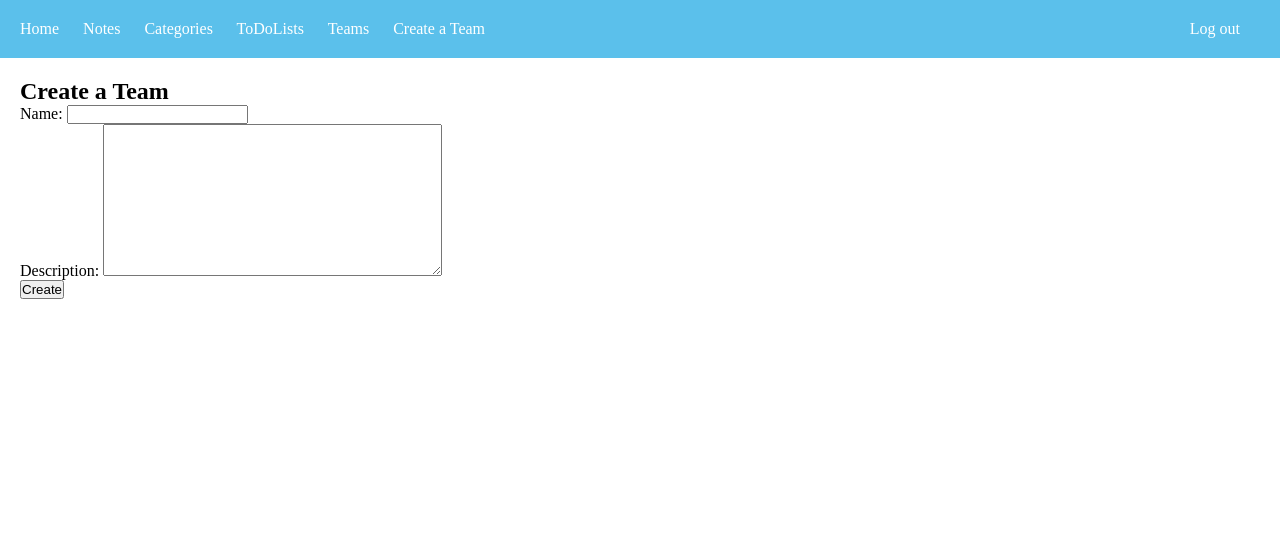
After one commit to reneczka/notepad, a Django app: page /team/create/ in a window 1280 px wide. The commit adds this page. Shown: the top 539 px of the page. Run offline with Django 4.2, Linux system fonts and the light colour scheme; the visitor is signed in with stand-in values (Sample User, id 1); parts of the project's set-up code (start-up, migrations or seed data) failed here and were passed over.

Commit message:
add all teams feature

```diff
--- a/notepad/urls.py
+++ b/notepad/urls.py
@@ -44,4 +44,10 @@ urlpatterns = [
     path('register/', views.register, name='register'),
     path('login/', LoginView.as_view(), name='login'),
     path('logout/', LogoutView.as_view(), name='logout'),
+    path('team/create/', views.team_create, name='team_create'),
+    path('team/list/', views.team_list, name='team_list'),
+    path('team/<int:pk>/', views.team_detail, name='team_detail'),
+    path('team/<int:pk>/join/', views.team_join, name='team_join'),
+    path('team/<int:pk>/leave/', views.team_leave, name='team_leave'),
+    path('team/<int:pk>/delete/', views.team_delete, name='team_delete'),
 ]
--- a/notepad_app/forms.py
+++ b/notepad_app/forms.py
@@ -1,7 +1,7 @@
 from django import forms
 # from django.forms import DateInput
-
-from .models import Note, Category, TodoList, TodoItem
+from django.contrib.auth.models import User
+from .models import Note, Category, TodoList, TodoItem, Team, TeamMember
 
 
 class NoteForm(forms.ModelForm):
@@ -32,3 +32,19 @@ class TodoItemForm(forms.ModelForm):
     class Meta:
         model = TodoItem
         fields = ['title', 'completed']
+
+
+class TeamForm(forms.ModelForm):
+    class Meta:
+        model = Team
+        fields = ['name', 'description']
+
+
+class TeamMemberForm(forms.Form):
+    username = forms.CharField()
+
+    def clean_username(self):
+        username = self.cleaned_data['username']
+        if not User.objects.filter(username=username).exists():
+            raise forms.ValidationError("This username does not exist")
+        return username
--- a/notepad_app/models.py
+++ b/notepad_app/models.py
@@ -42,3 +42,21 @@
 
     def __str__(self):
         return self.title
+
+
+class Team(models.Model):
+    name = models.CharField(max_length=200)
+    description = models.TextField(blank=True)
+    owner = models.ForeignKey(User, on_delete=models.CASCADE, related_name='owned_teams')
+    members = models.ManyToManyField(User, through='TeamMember')
+
+    def __str__(self):
+        return self.name
+
+
+class TeamMember(models.Model):
+    user = models.ForeignKey(User, on_delete=models.CASCADE)
+    team = models.ForeignKey(Team, on_delete=models.CASCADE)
+
+    def __str__(self):
+        return f'{self.user.username} is a member of {self.team.name}'
--- a/notepad_app/views.py
+++ b/notepad_app/views.py
@@ -1,9 +1,12 @@
+from django.contrib.auth.models import User
+from django.http import HttpResponseRedirect
 from django.shortcuts import render, get_object_or_404, redirect, reverse
 from django.contrib.auth import views as auth_views, authenticate, login
 from django.contrib.auth.forms import UserCreationForm
 from django.contrib.auth.decorators import login_required
-from .models import Category, Note, TodoList, TodoItem
-from .forms import NoteForm, CategoryForm, TodoListForm, TodoItemForm
+from .models import Category, Note, TodoList, TodoItem, Team, TeamMember
+from .forms import NoteForm, CategoryForm, TodoListForm, TodoItemForm, TeamForm
+from guardian.shortcuts import assign_perm
 
 
 # Create your views here
@@ -238,3 +241,60 @@ def delete_todo_item(request, pk):
         todo_item.delete()
         return redirect('todo_list_detail', pk=todo_list.id)
     return render(request, 'delete_todo_item.html', {'todo_item': todo_item, 'todo_list': todo_list})
+
+
+def share_note_with_team(note, team):
+    assign_perm('view_note', team, note)
+
+
+def can_user_view_note(user, note):
+    return user.has_perm('view_note', note)
+
+
+@login_required
+def team_create(request):
+    if request.method == 'POST':
+        form = TeamForm(request.POST)
+        if form.is_valid():
+            team = form.save(commit=False)
+            team.owner = request.user
+            team.save()
+            return redirect('team_detail', pk=team.pk)
+    else:
+        form = TeamForm()
+    return render(request, 'team_create.html', {'form': form})
+
+
+@login_required
+def team_list(request):
+    all_teams = Team.objects.all()
+    your_teams = Team.objects.filter(owner=request.user)
+    return render(request, 'team_list.html', {'your_teams': your_teams, 'all_teams': all_teams})
+
+
+@login_required
+def team_detail(request, pk):
+    team = get_object_or_404(Team, pk=pk)
+    return render(request, 'team_detail.html', {'team': team})
+
+
+@login_required
+def team_join(request, pk):
+    team = get_object_or_404(Team, pk=pk)
+    TeamMember.objects.create(user=request.user, team=team)
+    return redirect('team_detail', pk=team.pk)
+
+
+@login_required
+def team_leave(request, pk):
+    team = get_object_or_404(Team, pk=pk)
+    TeamMember.objects.filter(user=request.user, team=team).delete()
+    return redirect('team_detail', pk=team.pk)
+
+
+@login_required
+def team_delete(request, pk):
+    team = get_object_or_404(Team, pk=pk)
+    if request.user == team.owner:
+        team.delete()
+    return redirect('team_list')
--- a/templates/base.html
+++ b/templates/base.html
@@ -49,10 +49,17 @@
             <a href="{% url 'note_list' %}">Notes</a>
             <a href="{% url 'categories' %}">Categories</a>
             <a href="{% url 'todo_lists' %}">ToDoLists</a>
+            {% if user.is_authenticated %}
+                <a href="{% url 'team_list' %}">Teams</a>
+                <a href="{% url 'team_create' %}">Create a Team</a>
+            {% endif %}
         </nav>
         <nav>
-            <a href="{% url 'login' %}">Log in</a>
-            <a href="{% url 'logout' %}">Log out</a>
+            {% if user.is_authenticated %}
+                <a href="{% url 'logout' %}">Log out</a>
+            {% else %}
+                <a href="{% url 'login' %}">Log in</a>
+            {% endif %}
         </nav>
     </header>
     <main>
--- /dev/null
+++ b/templates/team_create.html
@@ -0,0 +1,10 @@
+{% extends "base.html" %}
+
+{% block content %}
+    <h2>Create a Team</h2>
+    <form method="POST">
+    {% csrf_token %}
+    {{ form.as_p }}
+    <button type="submit">Create</button>
+    </form>
+{% endblock %}
--- /dev/null
+++ b/templates/team_form.html
@@ -0,0 +1,5 @@
+<form method="POST">
+    {% csrf_token %}
+    {{ form.as_p }}
+    <button type="submit">Create a team</button>
+</form>
--- /dev/null
+++ b/templates/team_join_form.html
@@ -0,0 +1,5 @@
+<form method="POST">
+    {% csrf_token %}
+    {{ form.as_p }}
+    <button type="submit">Join team</button>
+</form>
```
Also changed, not shown: notepad/settings.py (+8 -1 lines), templates/team_detail.html (added, +20 -0 lines), templates/team_list.html (added, +18 -0 lines), notepad_app/migrations/0004_team_teammember_team_members_team_owner.py (added).
